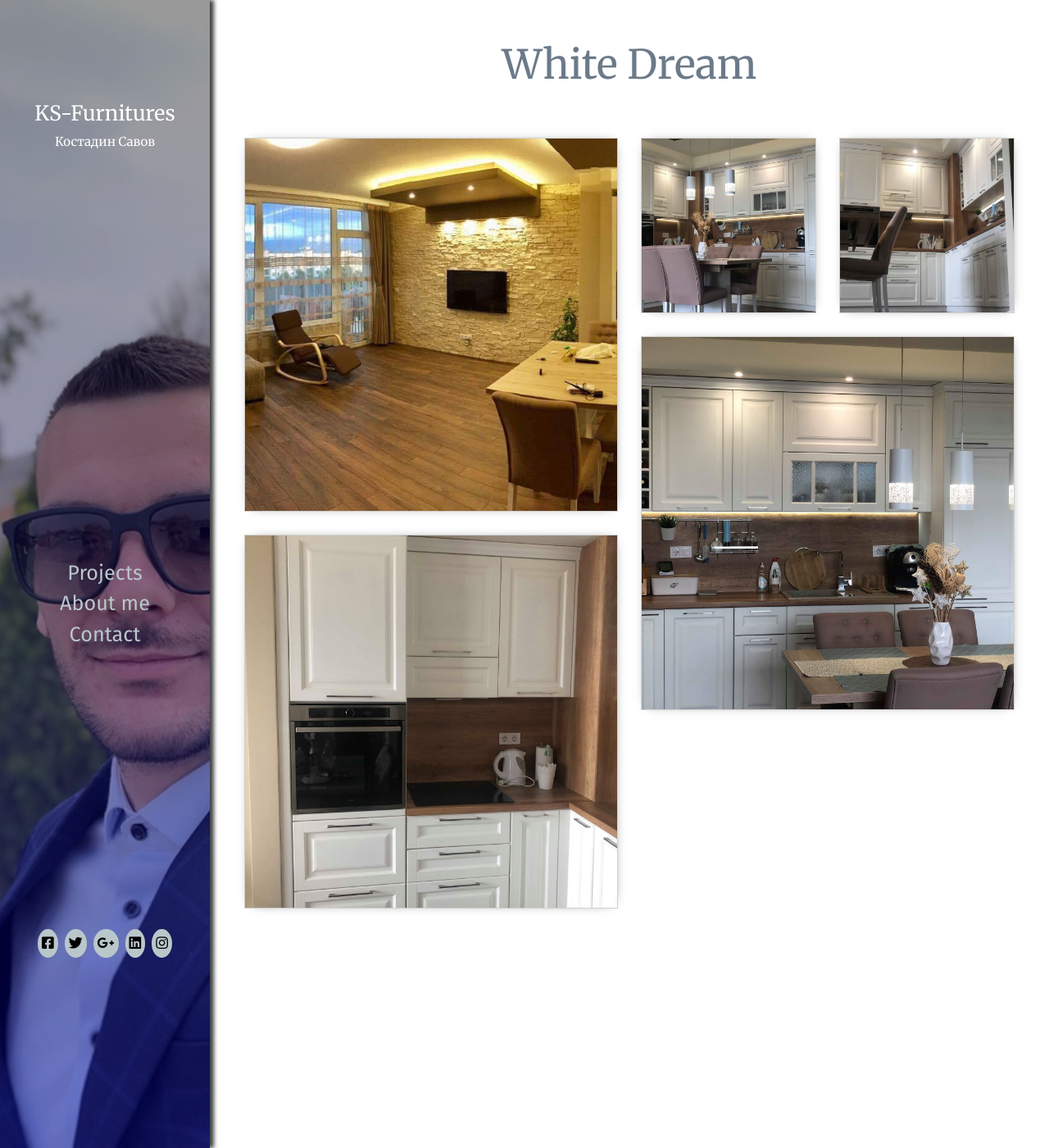
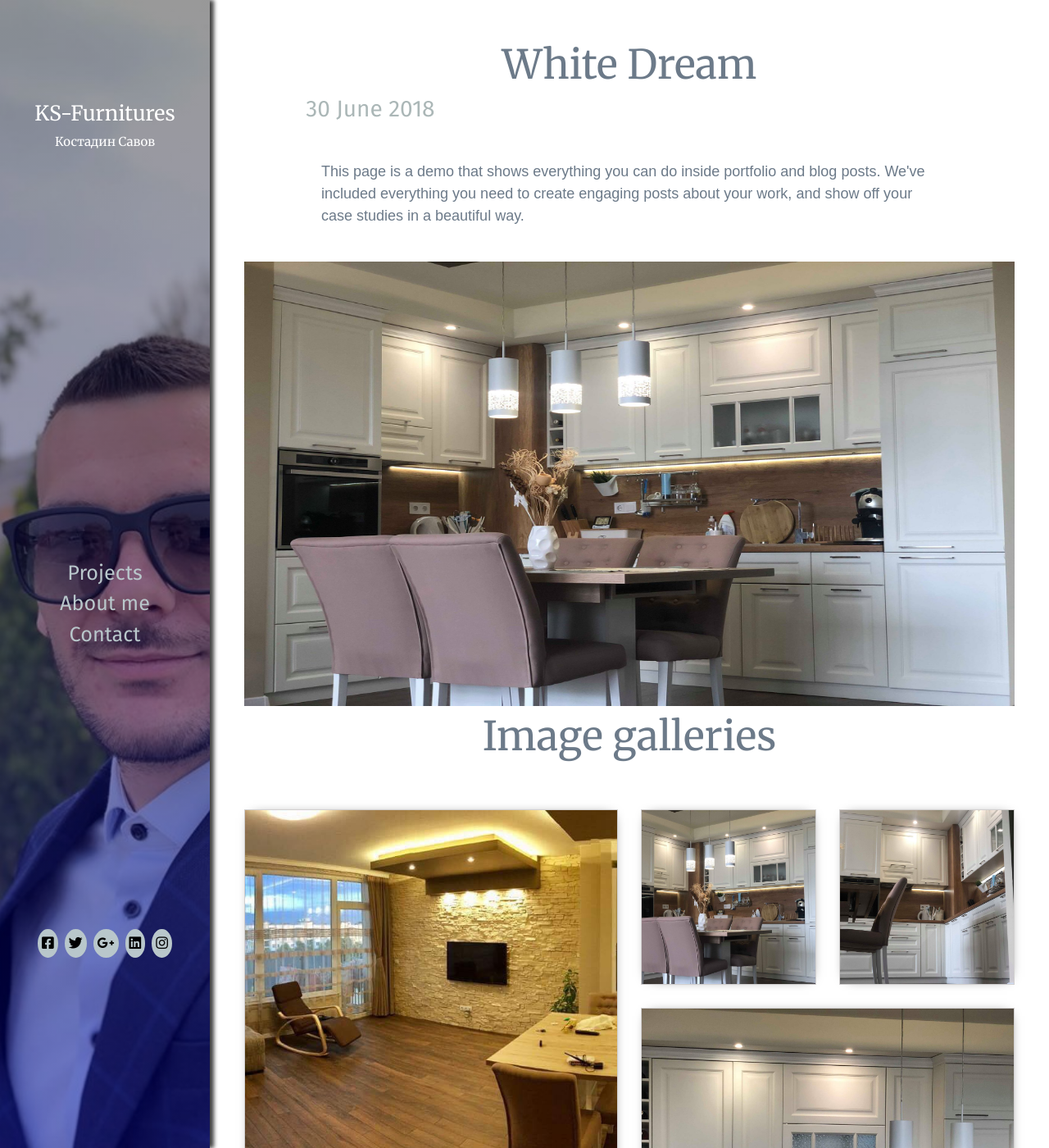
Before and after one commit to alenSavov/ks-furnitures, a Jekyll site: the page built from Projects/project-1.html, in a window 1280 px wide and 1400 px high. Shown: the whole window at 82% size. Built offline with Jekyll 4.4.1, drawn with Linux system fonts in a browser that asks for light colours; some web fonts are replaced.

Commit message:
Updated projects- link

```diff
--- a/Projects/project-1.html
+++ b/Projects/project-1.html
@@ -6,8 +6,30 @@ permalink: /project-1/
 
 <div class="gallery-wrapper">
 
+    <article class="article-project">
+        <header class="article-header ">
+            <h2 class="gallery-title title-in-project">White Dream</h2>
+            <p class="article-date">30 June 2018</p>
+        </header>
+
+        <div class="content-wrapper">
+
+            <p class="article-content">This page is a demo that shows everything you can do inside portfolio and blog
+                posts.
+                We've included everything you need to create engaging posts about your work, and show off your case
+                studies
+                in a beautiful way.
+            </p>
+        </div>
+        <div class="article-image first-article-image">
+            <img class="" src="../images/Project-1/image-2.jpg" alt="White kitchen">
+        </div>
+
+    </article>
+
+
     <ul class="gallery">
-        <h3 class="gallery-title">White Dream</h3>
+        <h3 class="gallery-title">Image galleries</h3>
 
         <li class="media gallery__item gallery__item--1" >
             <a href="../images/Project-1/image-1.jpg" data-lightbox="mygallery">
--- a/_config.yml
+++ b/_config.yml
@@ -19,8 +19,8 @@ description: >- # this means to ignore newlines until "baseurl:"
   Write an awesome description for your new site here. You can edit this
   line in _config.yml. It will appear in your document head meta (for
   Google search results) and in your feed.xml site description.
-baseurl: "/ks-furnitures" # the subpath of your site, e.g. /blog
-#baseurl: "" # the subpath of your site, e.g. /blog
+#baseurl: "/ks-furnitures" # the subpath of your site, e.g. /blog
+baseurl: "" # the subpath of your site, e.g. /blog
 url: "" # the base hostname & protocol for your site, e.g. http://example.com
 twitter_username: jekyllrb
 
--- a/_includes/header.html
+++ b/_includes/header.html
@@ -3,7 +3,7 @@
         <h1 class="header-title"><a href="/{{site.baseurl}}"/>{{site.title}}</a></h1>
 
         <ul class="site-header-nav">
-            <li><a href="{{ site.baseurl }}/Projects">Projects</a></li>
+            <li><a href="{{ site.baseurl }}/">Projects</a></li>
             <li><a href="{{ site.baseurl }}/about-me">About me</a></li>
             <li><a href="{{ site.baseurl }}/contact">Contact</a></li>
         </ul>
--- a/css/project.css
+++ b/css/project.css
@@ -0,0 +1,3 @@
+.title-in-project{
+    text-align: start;
+}
```
